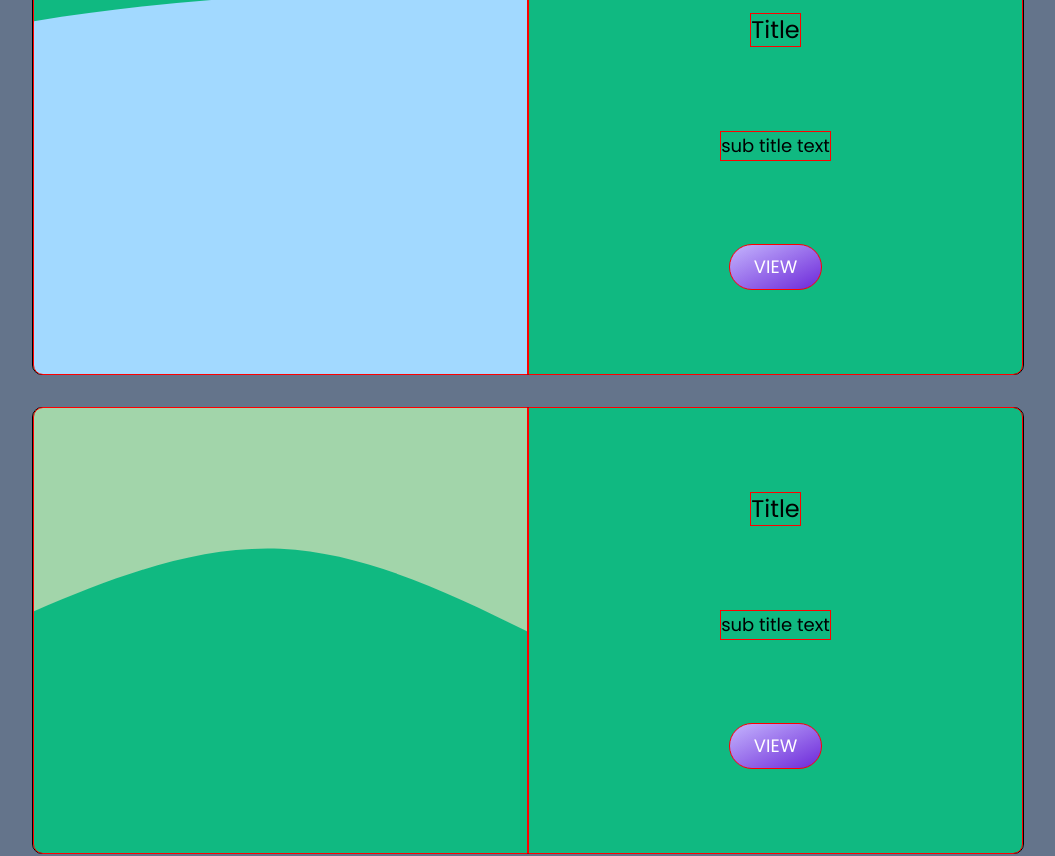
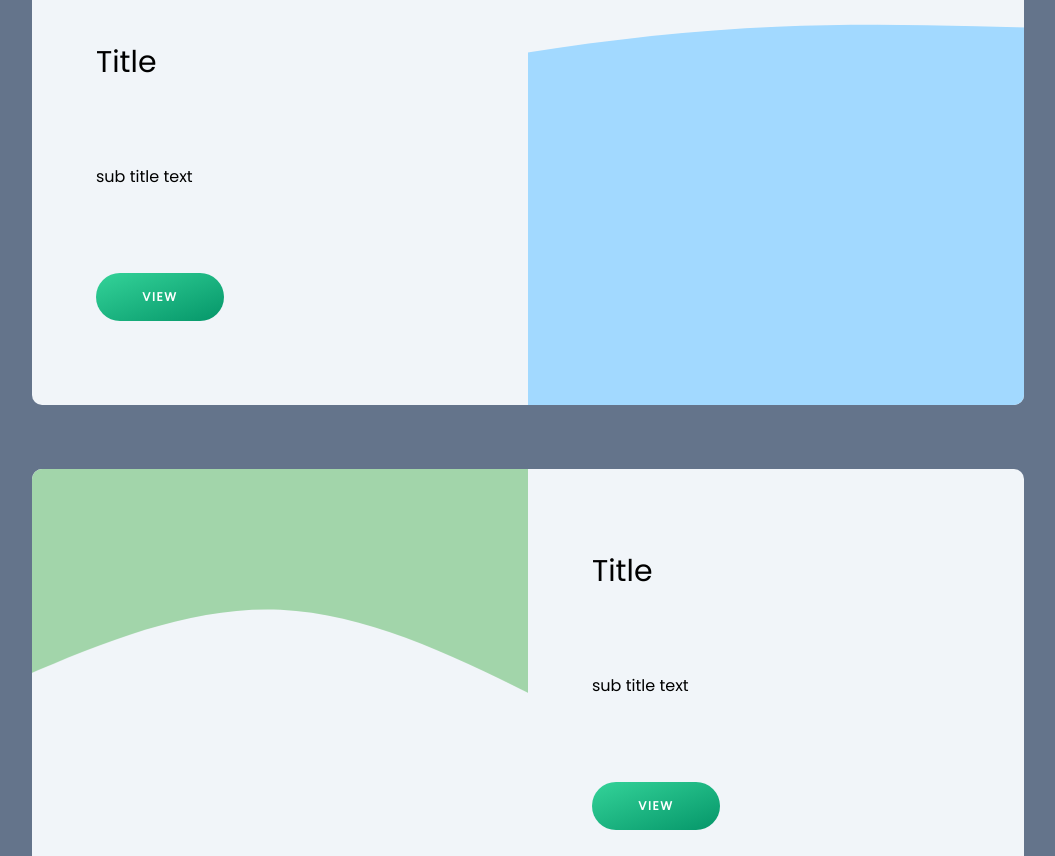
Before and after one commit to nrsimonelli/nrsimonelli.github.io, a React (Create React App) app: page / in a window 1280 px wide. Shown: the part 1540-2396 px from the top of the page, without its empty margins (112-1167 px from the left). Built offline with nearby package versions, Linux system fonts and the light colour scheme.

Commit message:
partials folder and project cards

```diff
--- a/src/Projects.js
+++ b/src/Projects.js
@@ -5,24 +5,28 @@ const Projects = () => {
     <div id='work' className='project-root'>
       <div className='project-container container'>
         <div className='project-title'>Works</div>
-        <div className='project-card-container box'>
+        <div className='project-card-container break-rev'>
           <div className='project-card-image wave-2'></div>
           <div className='project-card-detail'>
             <div className='project-card-detail-title'>Title</div>
             <div className='project-card-detail-subtitle'>
               sub title text
             </div>
-            <div className='project-card-button button'>View</div>
+            <a className='project-card-button button' href='/'>
+              View
+            </a>
           </div>
         </div>
-        <div className='project-card-container box'>
+        <div className='project-card-container break-reg'>
           <div className='project-card-image wave-3'></div>
           <div className='project-card-detail'>
             <div className='project-card-detail-title'>Title</div>
             <div className='project-card-detail-subtitle'>
               sub title text
             </div>
-            <div className='project-card-button button'>View</div>
+            <a className='project-card-button button' href='/'>
+              View
+            </a>
           </div>
         </div>
       </div>
--- a/src/Skills.js
+++ b/src/Skills.js
@@ -125,12 +125,12 @@ const Skills = () => {
       id='skills'
       className='skills flex justify-start items-center wave-3'
     >
-      <button
+      <div
         className='skills-button button'
         onClick={() => clickDance()}
       >
         Skills
-      </button>
+      </div>
       <div className='container svg-wrap flex-row justify-center items-center'>
         <div className='test-div'></div>
         <div className='svg-box'>{svReact}</div>
--- a/src/css/main.css
+++ b/src/css/main.css
@@ -181,6 +181,131 @@ a {
   color: inherit;
 }
 
+.project-root {
+  min-height: 100vh;
+  width: 100%;
+  background-color: #64748b;
+}
+
+.project-container {
+  margin-right: auto;
+  margin-left: auto;
+  padding-top: 1rem;
+  padding-bottom: 1rem;
+  text-align: center;
+}
+
+.project-title {
+  font-size: 1.875rem;
+  line-height: 2.25rem;
+  margin-top: 1rem;
+  margin-bottom: 1rem;
+}
+
+.project-card-container {
+  background-color: #f1f5f9;
+  margin-right: 1rem;
+  margin-left: 1rem;
+  display: flex;
+  flex-direction: column;
+  align-items: center;
+  border-radius: 10px;
+  height: 520px;
+  margin-top: 4rem;
+  margin-bottom: 4rem;
+}
+
+@media screen and (min-width: 768px) {
+  .break-rev {
+    height: 336px;
+    flex-direction: row-reverse;
+  }
+}
+@media screen and (min-width: 1024px) {
+  .break-rev {
+    height: 445px;
+  }
+}
+@media screen and (min-width: 768px) {
+  .break-rev .project-card-image {
+    height: 100%;
+    border-top-left-radius: 0px;
+    border-bottom-right-radius: 10px;
+  }
+}
+@media screen and (min-width: 768px) {
+  .break-rev .project-card-detail {
+    border-top-left-radius: 10px;
+    border-bottom-right-radius: 0px;
+    border-bottom-left-radius: 10px;
+    border-top-right-radius: 0px;
+  }
+}
+
+@media screen and (min-width: 768px) {
+  .break-reg {
+    height: 336px;
+    flex-direction: row;
+  }
+}
+@media screen and (min-width: 1024px) {
+  .break-reg {
+    height: 445px;
+  }
+}
+@media screen and (min-width: 768px) {
+  .break-reg .project-card-image {
+    height: 100%;
+    border-top-right-radius: 0px;
+    border-bottom-left-radius: 10px;
+  }
+}
+
+.project-card-image {
+  height: 50%;
+  width: 100%;
+  border-top-left-radius: 10px;
+  border-top-right-radius: 10px;
+}
+
+.project-card-detail {
+  height: 50%;
+  width: 100%;
+  display: flex;
+  flex-direction: column;
+  justify-content: space-evenly;
+  align-items: center;
+  border-bottom-left-radius: 10px;
+  border-bottom-right-radius: 10px;
+}
+@media screen and (min-width: 768px) {
+  .project-card-detail {
+    height: 100%;
+    border-top-right-radius: 10px;
+    border-bottom-left-radius: 0px;
+    align-items: flex-start;
+  }
+}
+
+.project-card-detail-title {
+  font-size: 1.875rem;
+  line-height: 2.25rem;
+  margin-right: 4rem;
+  margin-left: 4rem;
+}
+
+.project-card-detail-subtitle {
+  font-size: 1rem;
+  line-height: 1.5rem;
+  margin-right: 4rem;
+  margin-left: 4rem;
+}
+
+.project-card-button {
+  margin-right: 4rem;
+  margin-left: 4rem;
+}
+
 .root {
   background-color: #cbd5e1;
   min-height: 100vh;
@@ -201,24 +326,24 @@ html {
 }
 
 .button {
-  padding-top: 0.5rem;
-  padding-bottom: 0.5rem;
-  padding-right: 1.5rem;
-  padding-left: 1.5rem;
+  font-size: 0.75rem;
+  line-height: 1rem;
+  padding-top: 1rem;
+  padding-bottom: 1rem;
+  font-weight: 600;
+  letter-spacing: 0.1rem;
+  width: 8rem;
   border-radius: 9999px;
   background-color: #8b5cf6;
   border-color: #8b5cf6;
   color: white;
-  font-weight: 400;
-  font-size: 1.125rem;
-  line-height: 1.75rem;
-  background-image: linear-gradient(to bottom right, #c4b5fd, #6d28d9);
+  background-image: linear-gradient(to bottom right, #34d399, #059669);
   transition: all 0.2s ease-in-out;
   text-transform: uppercase;
 }
 
 .button:hover {
-  background-image: linear-gradient(to bottom right, #a78bfa, #7c3aed);
+  background-image: linear-gradient(to bottom right, #6ee7b7, #059669);
 }
 
 .about-title {
@@ -471,97 +596,16 @@ body {
   }
 }
 
-.project-root {
-  min-height: 100vh;
-  width: 100%;
-  background-color: #64748b;
-}
-
-.project-container {
-  margin-right: auto;
-  margin-left: auto;
-  padding-top: 1rem;
-  padding-bottom: 1rem;
-  text-align: center;
-}
-
-.project-title {
-  font-size: 1.875rem;
-  line-height: 2.25rem;
-  margin-top: 1rem;
-  margin-bottom: 1rem;
-}
-
-.project-card-container {
-  background-color: #f1f5f9;
-  margin-right: 1rem;
-  margin-left: 1rem;
-  display: flex;
-  flex-direction: column;
-  align-items: center;
-  border-radius: 10px;
-  height: 520px;
-  margin-top: 2rem;
-  margin-bottom: 2rem;
-}
-@media screen and (min-width: 768px) {
-  .project-card-container {
-    background-color: #10b981;
-    height: 336px;
-    flex-direction: row;
-  }
-}
-@media screen and (min-width: 1024px) {
-  .project-card-container {
-    height: 445px;
-  }
-}
-
-.project-card-image {
-  height: 50%;
-  width: 100%;
-  border-top-left-radius: 10px;
-  border-top-right-radius: 10px;
-}
-@media screen and (min-width: 768px) {
-  .project-card-image {
-    height: 100%;
-    border-top-right-radius: 0px;
-    border-bottom-left-radius: 10px;
-  }
-}
-
-.project-card-detail {
-  height: 50%;
-  width: 100%;
-  display: flex;
-  flex-direction: column;
-  justify-content: space-evenly;
-  align-items: center;
-  border-bottom-left-radius: 10px;
-  border-bottom-right-radius: 10px;
-}
-@media screen and (min-width: 768px) {
-  .project-card-detail {
-    height: 100%;
-    border-top-right-radius: 10px;
-    border-bottom-left-radius: 0px;
-  }
-}
-
-.project-card-detail-title {
-  font-size: 1.5rem;
-  line-height: 2rem;
-}
-
-.project-card-detail-subtitle {
-  font-size: 1.125rem;
-  line-height: 1.75rem;
-}
-
 .action {
   text-align: center;
   height: 30%;
+  width: 50%;
+}
+.action div {
+  width: 100%;
+  justify-content: center;
+  align-items: center;
+  display: flex;
 }
 
 /* Flex */
--- /dev/null
+++ b/src/scss/abstract/_index.scss
@@ -0,0 +1,4 @@
+@forward './base';
+@forward './reset';
+@forward './mixins';
+@forward './variables';
--- a/src/scss/main.scss
+++ b/src/scss/main.scss
@@ -1,3 +1,4 @@
+@use './abstract' as *;
 @use './partials' as *;
 
 .root {
@@ -16,18 +17,20 @@ html {
   width: 100%;
 }
 .button {
-  @include py(0.5rem);
-  @include px(1.5rem);
+  @include text-size('xs');
+  @include py($padding-base);
+  font-weight: 600;
+  letter-spacing: 0.1rem;
+  width: 8rem;
   border-radius: 9999px;
   background-color: $secondary;
   border-color: $secondary;
   color: white;
-  font-weight: 400;
-  @include text-size('lg');
+
   background-image: linear-gradient(
     to bottom right,
-    $secondary-lighter,
-    $secondary-darker
+    $accent-light,
+    $accent-dark
   );
   transition: all 0.2s ease-in-out;
   text-transform: uppercase;
@@ -35,8 +38,8 @@ html {
 .button:hover {
   background-image: linear-gradient(
     to bottom right,
-    $secondary-light,
-    $secondary-dark
+    $accent-lighter,
+    $accent-dark
   );
 }
 
@@ -245,80 +248,17 @@ body {
     justify-content: flex-end;
   }
 }
-.project-root {
-  min-height: 100vh;
-  width: 100%;
-  background-color: $primary;
-}
-.project-container {
-  @include mx(auto);
-  @include py($padding-base);
-  text-align: center;
-}
-.project-title {
-  @include text-size('3xl');
-  @include my($margin-base);
-}
-.project-card-container {
-  background-color: $primary-lighter;
-  @include mx($margin-base);
-  display: flex;
-  flex-direction: column;
-  align-items: center;
-  border-radius: 10px;
-  height: 520px;
-  @include my($margin-lg);
-  @include break-md {
-    background-color: $accent;
-    height: 336px;
-    flex-direction: row;
-  }
-  @include break-lg {
-    height: 445px;
-  }
-}
-.project-card-image {
-  height: 50%;
-  width: 100%;
-  border-top-left-radius: 10px;
-  border-top-right-radius: 10px;
-  @include break-md {
-    height: 100%;
-    border-top-right-radius: 0px;
-    border-bottom-left-radius: 10px;
-  }
-}
-.project-card-detail {
-  height: 50%;
-  width: 100%;
-  display: flex;
-  flex-direction: column;
-  justify-content: space-evenly;
-  align-items: center;
-  border-bottom-left-radius: 10px;
-  border-bottom-right-radius: 10px;
-  @include break-md {
-    height: 100%;
-    border-top-right-radius: 10px;
-    border-bottom-left-radius: 0px;
-  }
-}
-
-.project-card-detail-title {
-  @include text-size('2xl');
-}
-.project-card-detail-subtitle {
-  @include text-size('lg');
-}
-.project-card-button {
-}
 
 .action {
   text-align: center;
   height: 30%;
-}
-
-.project-container {
+  width: 50%;
+  div {
+    width: 100%;
+    justify-content: center;
+    align-items: center;
+    display: flex;
+  }
 }
 
 /* Flex */
--- a/src/scss/partials/_index.scss
+++ b/src/scss/partials/_index.scss
@@ -1,4 +1 @@
-@forward './base';
-@forward './reset';
-@forward './mixins';
-@forward './variables';
+@forward './projects';
--- /dev/null
+++ b/src/scss/partials/_projects.scss
@@ -0,0 +1,105 @@
+@use '../abstract/variables' as *;
+@use '../abstract/mixins' as *;
+
+.project-root {
+  min-height: 100vh;
+  width: 100%;
+  background-color: $primary;
+}
+.project-container {
+  @include mx(auto);
+  @include py($padding-base);
+  text-align: center;
+}
+.project-title {
+  @include text-size('3xl');
+  @include my($margin-base);
+}
+.project-card-container {
+  background-color: $primary-lighter;
+  @include mx($margin-base);
+  display: flex;
+  flex-direction: column;
+  align-items: center;
+  border-radius: 10px;
+  height: 520px;
+  @include my($margin-xl);
+}
+.break-rev {
+  @include break-md {
+    height: 336px;
+    flex-direction: row-reverse;
+  }
+  @include break-lg {
+    height: 445px;
+  }
+  .project-card-image {
+    @include break-md {
+      height: 100%;
+      border-top-left-radius: 0px;
+      border-bottom-right-radius: 10px;
+    }
+  }
+  .project-card-detail {
+    @include break-md {
+      border-top-left-radius: 10px;
+      border-bottom-right-radius: 0px;
+      border-bottom-left-radius: 10px;
+      border-top-right-radius: 0px;
+    }
+  }
+}
+
+.break-reg {
+  @include break-md {
+    height: 336px;
+    flex-direction: row;
+  }
+  @include break-lg {
+    height: 445px;
+  }
+
+  .project-card-image {
+    @include break-md {
+      height: 100%;
+      border-top-right-radius: 0px;
+      border-bottom-left-radius: 10px;
+    }
+  }
+}
+
+.project-card-image {
+  height: 50%;
+  width: 100%;
+  border-top-left-radius: 10px;
+  border-top-right-radius: 10px;
+}
+.project-card-detail {
+  height: 50%;
+  width: 100%;
+  display: flex;
+  flex-direction: column;
+  justify-content: space-evenly;
+  align-items: center;
+  border-bottom-left-radius: 10px;
+  border-bottom-right-radius: 10px;
+  @include break-md {
+    height: 100%;
+    border-top-right-radius: 10px;
+    border-bottom-left-radius: 0px;
+
+    align-items: flex-start;
+  }
+}
+
+.project-card-detail-title {
+  @include text-size('3xl');
+  @include mx($margin-xl);
+}
+.project-card-detail-subtitle {
+  @include text-size('base');
+  @include mx($margin-xl);
+}
+.project-card-button {
+  @include mx($margin-xl);
+}
```
Also changed, not shown: src/scss/abstract/_base.scss (renamed from src/scss/partials/_base.scss), src/scss/abstract/_mixins.scss (renamed from src/scss/partials/_mixins.scss), src/scss/abstract/_reset.scss (renamed from src/scss/partials/_reset.scss), src/scss/abstract/_variables.scss (renamed from src/scss/partials/_variables.scss), 1 other file (tests, documents, lock files or other folders).
